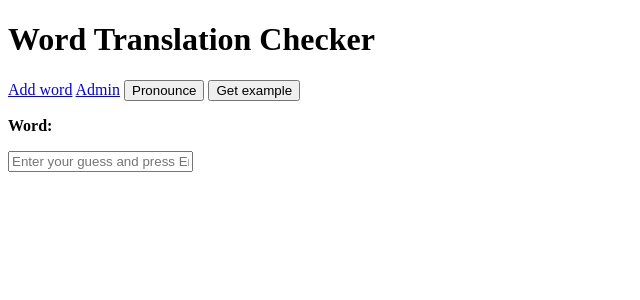
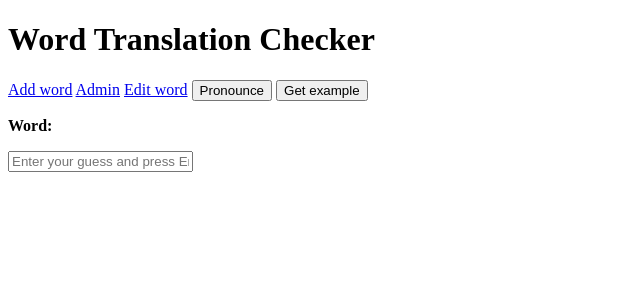
Before and after one commit to elisey/wordtrack, a Django app: page / in a window 1280 px wide. Shown: the top 300 px of the page, without its empty margins (0-640 px from the left). Run offline with Django 4.2, Linux system fonts and the light colour scheme; the visitor is signed in with stand-in values (Sample User, id 1); data comes from the database, SQL or seed files in the repository; data that the repository does not hold is empty; parts of the project's set-up code (start-up, migrations or seed data) failed here and were passed over.

Commit message:
feat: add link to edit word

```diff
--- a/app/templates/index.html
+++ b/app/templates/index.html
@@ -18,6 +18,7 @@
 <h1>Word Translation Checker</h1>
 <a href="add_word">Add word</a>
 <a href="admin">Admin</a>
+<a id="editWordLink" href="admin/app/word/0/change/">Edit word</a>
 <button id="playButton">Pronounce</button>
 <button id="getExample">Get example</button>
 <audio id="audioPlayer" controls hidden="true"></audio>
@@ -32,7 +33,7 @@
     <br>
     <br>
     <div hidden="true" id="exampleHead">Example:</div>
-    <div hidden="true" id="exampleLabel">some</div>
+    <div hidden="true" id="exampleLabel"></div>
 </div>
 
 <script>
@@ -44,7 +45,6 @@
     const commandsContainer = document.getElementById("commands-container");
     let gdata = {}
     let audioPlayer = 0
-
 
     function initAudio() {
         audioPlayer = document.getElementById('audioPlayer');
@@ -68,7 +68,6 @@
             })
             .then((text) => {
                 console.log("Text fetched:", text);
-
                 document.getElementById('exampleLabel').innerHTML = text
                 document.getElementById('exampleLabel').hidden = false
             })
@@ -87,7 +86,7 @@
             gdata = data
             initAudio()
             displayWordData(data);
-
+            document.getElementById('editWordLink').href = "admin/app/word/" + gdata.word_id + "/change/"
         } catch (error) {
             console.error('Error:', error);
         }
```
